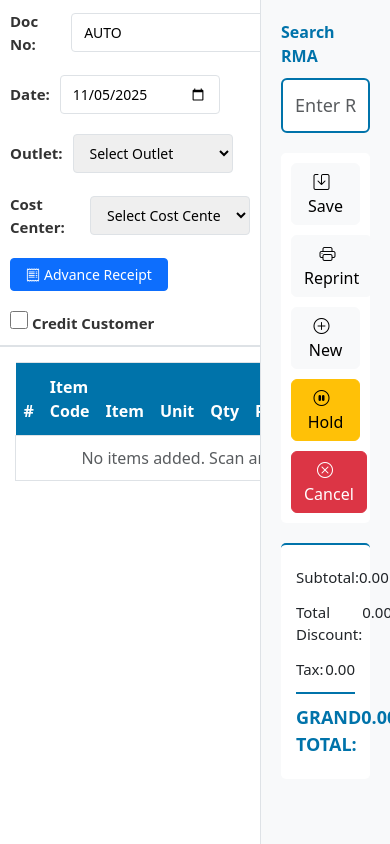
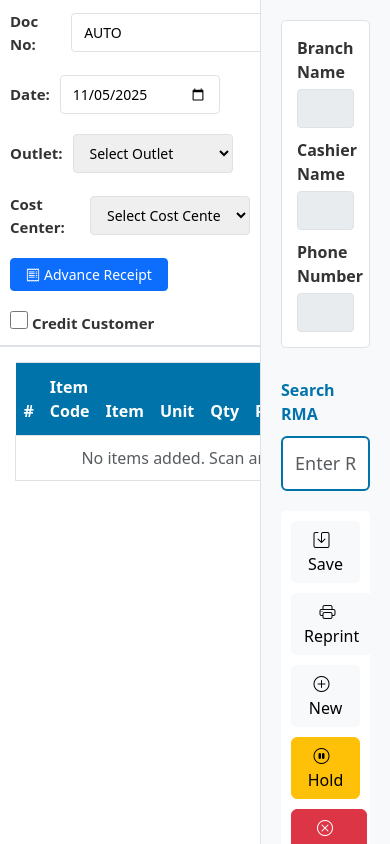
Before and after one commit to NganjuS/FocusSalesModule, an ASP.NET MVC app: page /POSScreen?compid=1 in a window 390 px wide. Run offline with ASP.NET Core 8 and stand-ins for ASP.NET MVC 5, Linux system fonts and the light colour scheme; the project's own start-up code is not run, and a stand-in starts its controllers and pages; some libraries are stand-ins or nearby versions.

Commit message:
Add branch information display above RMA Search
- Added readonly fields for branch name, cashier name, and phone number in sidebar
- Fields are displayed in a styled container above the RMA Search field
- Updated posscreen.js to include branchName and cashierPhone data properties
- Modified setUserOutlet function to populate user information from API response
- All fields are readonly and styled with disabled appearance

```diff
--- a/FocusSalesModule/Scripts/pos/posscreen.js
+++ b/FocusSalesModule/Scripts/pos/posscreen.js
@@ -48,6 +48,8 @@ function posSystem() {
         items: [],
         rmaSearch: '',
         cashierName: '',
+        cashierPhone: '',
+        branchName: '',
         activeOutlet: '',
         registerName: 'Register 1',
         showAlert: false,
@@ -166,6 +168,11 @@ function posSystem() {
         },
         setUserOutlet(respData) {
 
+            // Set user information
+            this.cashierName = respData.UserName || respData.LoginName || '';
+            this.cashierPhone = respData.PhoneNumber || respData.Phone || '';
+            this.branchName = respData.BranchName || respData.OutletName || '';
+
             let url = `/focussalesmodule/api/sales/outlets/?compId=${respData.CompanyId}&loginId=${respData.LoginId}`;
 
             fetch(url).then(async response => {
@@ -182,6 +189,12 @@ function posSystem() {
 
                     this.outletList = dataObj.data.Outlets;
                     this.costCenters = dataObj.data.CostCenters;
+
+                    // Update branch name from outlet list if available and not already set
+                    if (dataObj.data.BranchName) {
+                        this.branchName = dataObj.data.BranchName;
+                    }
+
                     //const select2Data = dataObj.data.Outlets.map(item => ({
                     //    id: item.Id,
                     //    text: item.Name
--- a/FocusSalesModule/Views/POSScreen/Index.cshtml
+++ b/FocusSalesModule/Views/POSScreen/Index.cshtml
@@ -654,6 +654,22 @@
 
         <!-- Sidebar Section (1/3) - Right Side -->
         <div class="sidebar-section">
+            <!-- Branch and Cashier Information -->
+            <div style="background-color: #fff; padding: 15px; border-radius: 5px; border: 1px solid #dee2e6; margin-bottom: 10px;">
+                <div class="payment-form-group" style="margin-bottom: 10px;">
+                    <label style="font-weight: 600; color: #333; margin-bottom: 5px; display: block;">Branch Name</label>
+                    <input type="text" x-model="branchName" readonly style="width: 100%; padding: 8px; border: 1px solid #dee2e6; border-radius: 4px; background-color: #e9ecef; cursor: not-allowed;">
+                </div>
+                <div class="payment-form-group" style="margin-bottom: 10px;">
+                    <label style="font-weight: 600; color: #333; margin-bottom: 5px; display: block;">Cashier Name</label>
+                    <input type="text" x-model="cashierName" readonly style="width: 100%; padding: 8px; border: 1px solid #dee2e6; border-radius: 4px; background-color: #e9ecef; cursor: not-allowed;">
+                </div>
+                <div class="payment-form-group" style="margin-bottom: 0;">
+                    <label style="font-weight: 600; color: #333; margin-bottom: 5px; display: block;">Phone Number</label>
+                    <input type="text" x-model="cashierPhone" readonly style="width: 100%; padding: 8px; border: 1px solid #dee2e6; border-radius: 4px; background-color: #e9ecef; cursor: not-allowed;">
+                </div>
+            </div>
+
             <!-- RMA Search Field -->
             <div>
                 <label class="search-label">Search RMA</label>
```
